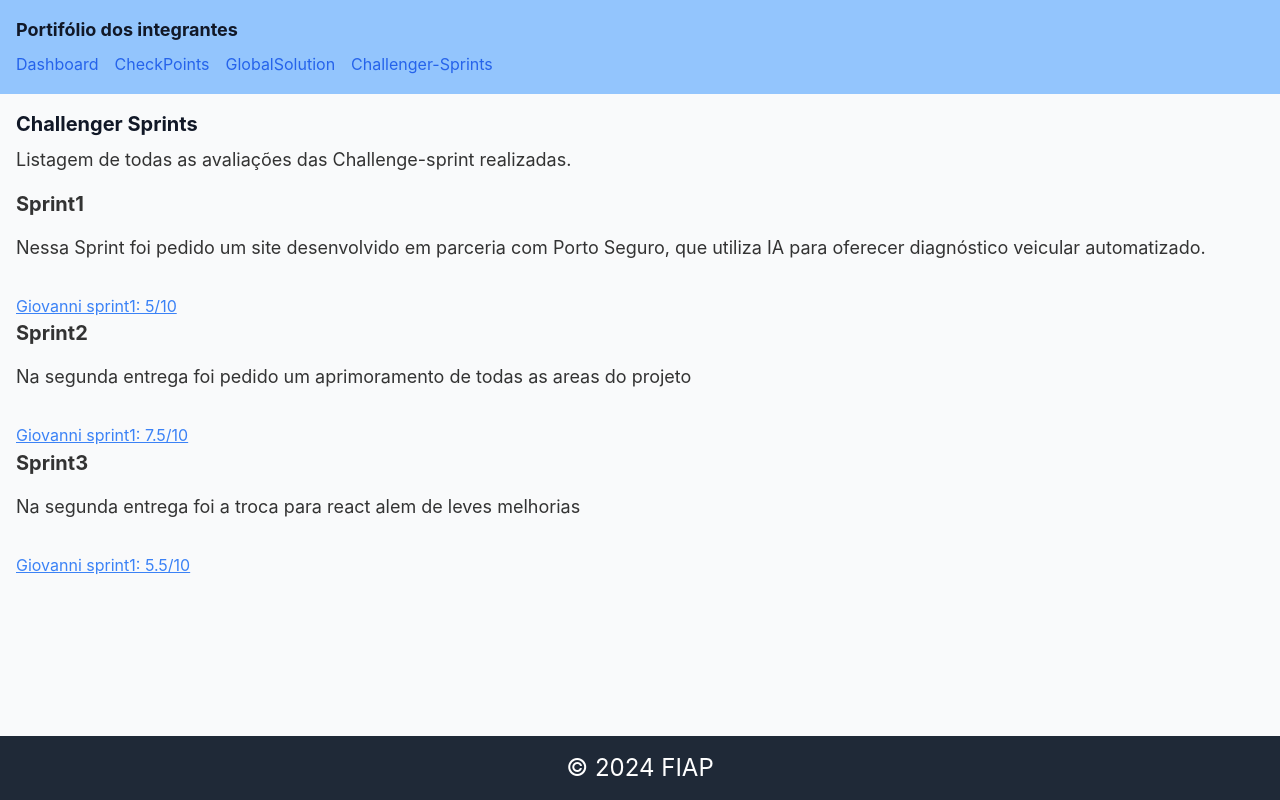
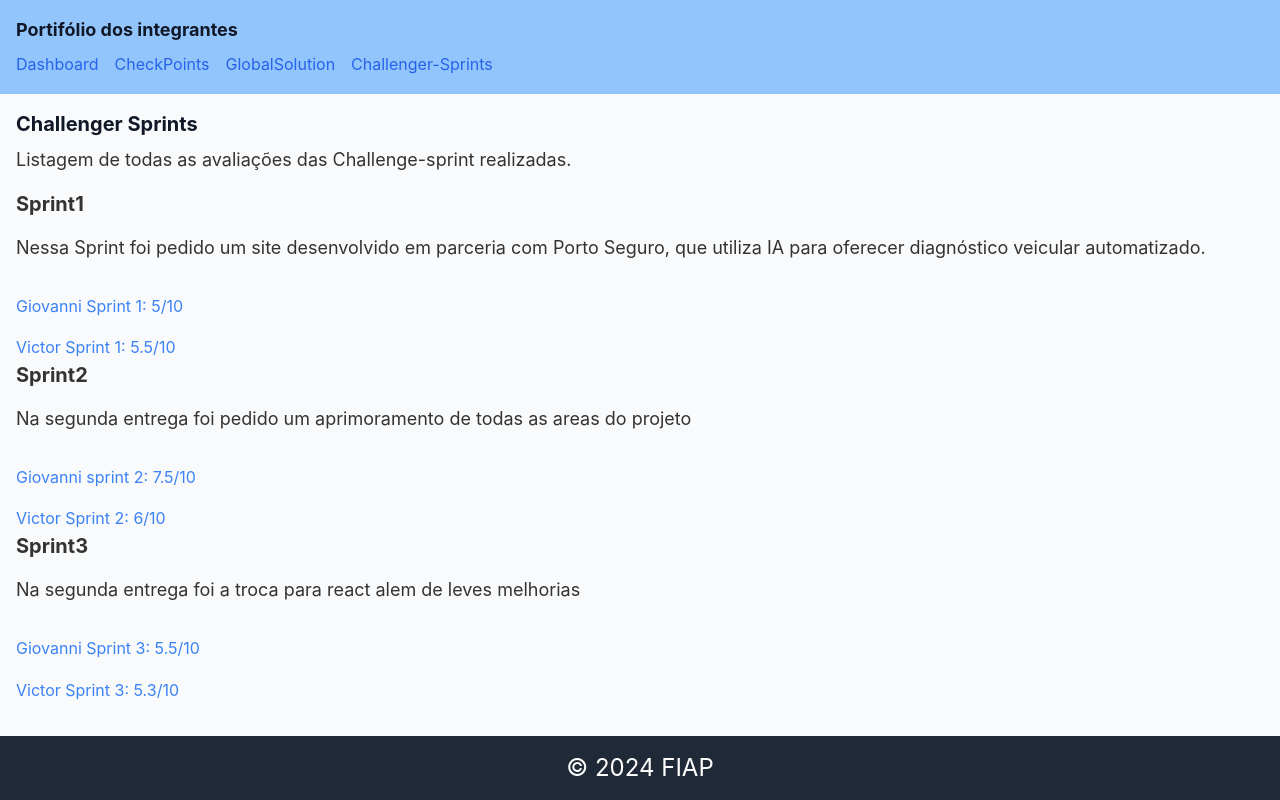
Before and after one commit to GiovanniSouzaL/cp6front-end, a Next.js app in the folder cp6front/: page /challenger-sprints in a window 1280 px wide. Built offline with nearby package versions, Linux system fonts and the light colour scheme.

Commit message:
página challenge feita

```diff
--- a/cp6front/src/app/challenger-sprints/page.tsx
+++ b/cp6front/src/app/challenger-sprints/page.tsx
@@ -5,19 +5,20 @@ export default function ChallengerSprints() {
         <p>Listagem de todas as avaliações das Challenge-sprint realizadas.</p>
         <p className="text-xl font-bold mb-4">Sprint1</p>
         <p>Nessa Sprint foi pedido um site desenvolvido em parceria com Porto Seguro, que utiliza IA para oferecer diagnóstico veicular automatizado.</p>
-        <a
-        href="https://github.com/GiovanniSouzaL/challenge-fiap" target="_blank" rel="noopener noreferrer" className="inline-block mt-4 text-blue-500 underline hover:text-blue-700 transition duration-200">Giovanni sprint1: 5/10
-        </a>
+        <a href="https://github.com/GiovanniSouzaL/challenge-fiap" target="_blank" rel="noopener noreferrer" className="inline-block mt-4 text-blue-500 no-underline hover:text-blue-700 transition duration-200">Giovanni Sprint 1: 5/10</a><br/>
+        <a href="https://github.com/Challenge-Porto-Seguro-2024/heal-car" target="_blank" rel="noopener noreferrer" className="inline-block mt-4 text-blue-500 no-underline hover:text-blue-700 transition duration-200">Victor Sprint 1: 5.5/10</a><br/>
+
+
         <p className="text-xl font-bold mb-4">Sprint2</p>
         <p>Na segunda entrega foi pedido um aprimoramento de todas as areas do projeto</p>
-        <a
-        href="https://github.com/GiovanniSouzaL/challenge-fiap-2" target="_blank" rel="noopener noreferrer" className="inline-block mt-4 text-blue-500 underline hover:text-blue-700 transition duration-200">Giovanni sprint1: 7.5/10
-        </a>
+        <a href="https://github.com/GiovanniSouzaL/challenge-fiap-2" target="_blank" rel="noopener noreferrer" className="inline-block mt-4 text-blue-500 no-underline hover:text-blue-700 transition duration-200">Giovanni sprint 2: 7.5/10</a><br/>
+        <a href="https://github.com/Challenge-Porto-Seguro-2024/heal-car" target="_blank" rel="noopener noreferrer" className="inline-block mt-4 text-blue-500 no-underline hover:text-blue-700 transition duration-200">Victor Sprint 2: 6/10</a><br/>
+
+
         <p className="text-xl font-bold mb-4">Sprint3</p>
         <p>Na segunda entrega foi a troca para react alem de leves melhorias</p>
-        <a
-        href="https://github.com/Challenge-fiap-3/challenge" target="_blank" rel="noopener noreferrer" className="inline-block mt-4 text-blue-500 underline hover:text-blue-700 transition duration-200">Giovanni sprint1: 5.5/10
-        </a>
+        <a href="https://github.com/Challenge-fiap-3/challenge" target="_blank" rel="noopener noreferrer" className="inline-block mt-4 text-blue-500 no-underline hover:text-blue-700 transition duration-200">Giovanni Sprint 3: 5.5/10</a><br/>
+        <a href="https://github.com/Challenge-Porto-Seguro-2024/heal_car" target="_blank" rel="noopener noreferrer" className="inline-block mt-4 text-blue-500 no-underline hover:text-blue-700 transition duration-200">Victor Sprint 3: 5.3/10</a><br/>
       </div>
     );
   }
--- a/cp6front/src/app/globalsolution/page.tsx
+++ b/cp6front/src/app/globalsolution/page.tsx
@@ -5,12 +5,11 @@ export default function GlobalSolution() {
         <p>Listagem de todas as avaliações de GlobalSolution realizadas.</p>
         <p className="text-xl font-bold mb-4">GS1</p>
         <p>Nessa GS foi sobre criar soluções inovadoras utilizando as novas tecnologias para promover o futuro sustentável dos oceanos. </p>
-        <a
-        href="https://github.com/ovitortadeu/global-solution-aguaboa" target="_blank" rel="noopener noreferrer" className="inline-block mt-4 text-blue-500 no-underline hover:text-blue-700 transition duration-200">Giovanni, Pedro e Vitor GS1: 6/10
-        </a><br/><br/>
-        <a
-        href="https://github.com/TurtlesCompany/GlobalSolution" target="_blank" rel="noopener noreferrer" className="inline-block mt-4 text-blue-500 no-underline hover:text-blue-700 transition duration-200">Felipe, Lohana e Victor GS1
-        </a><br/><br/>
+
+        <a href="https://github.com/ovitortadeu/global-solution-aguaboa" target="_blank" rel="noopener noreferrer" className="inline-block mt-4 text-blue-500 no-underline hover:text-blue-700 transition duration-200">Giovanni, Pedro e Vitor GS1: 6/10</a><br/><br/>
+
+        <a href="https://github.com/TurtlesCompany/GlobalSolution" target="_blank" rel="noopener noreferrer" className="inline-block mt-4 text-blue-500 no-underline hover:text-blue-700 transition duration-200">Felipe, Lohana e Victor GS1: 9/10</a><br/><br/>
+
       </div>
     );
   }
```
